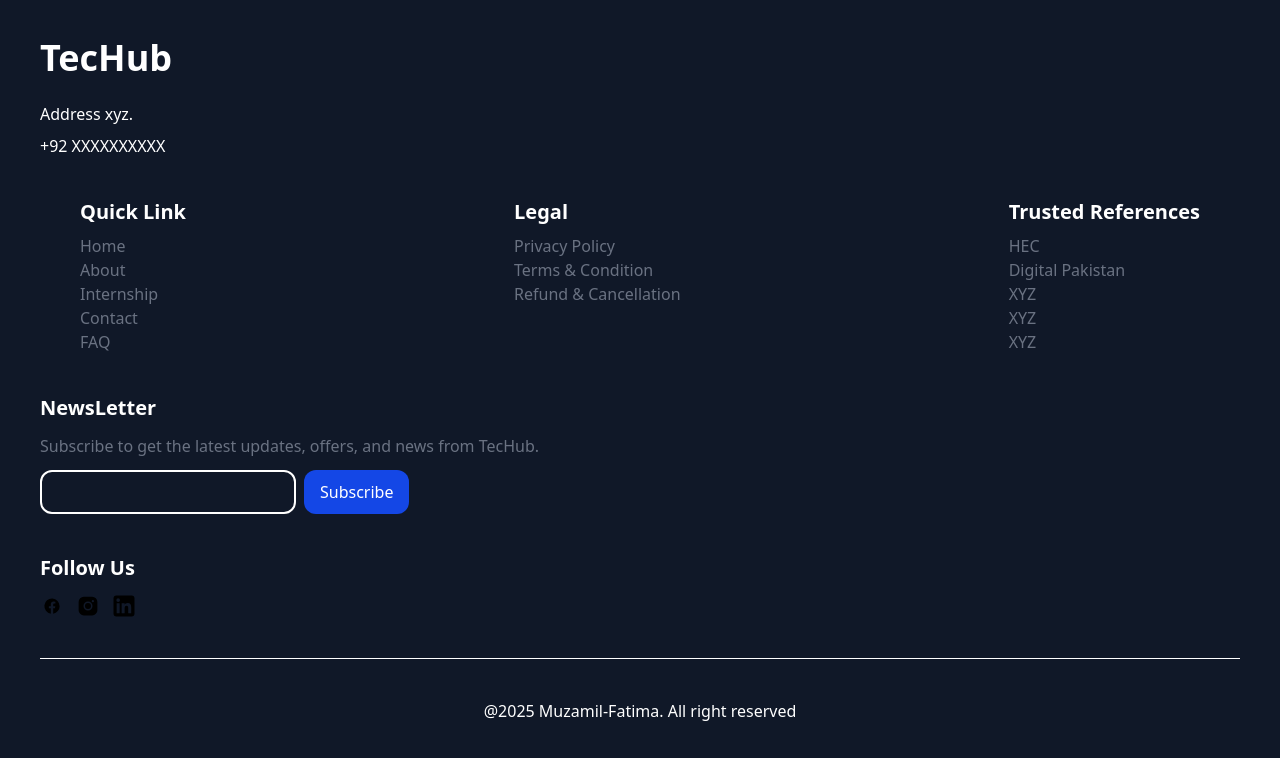
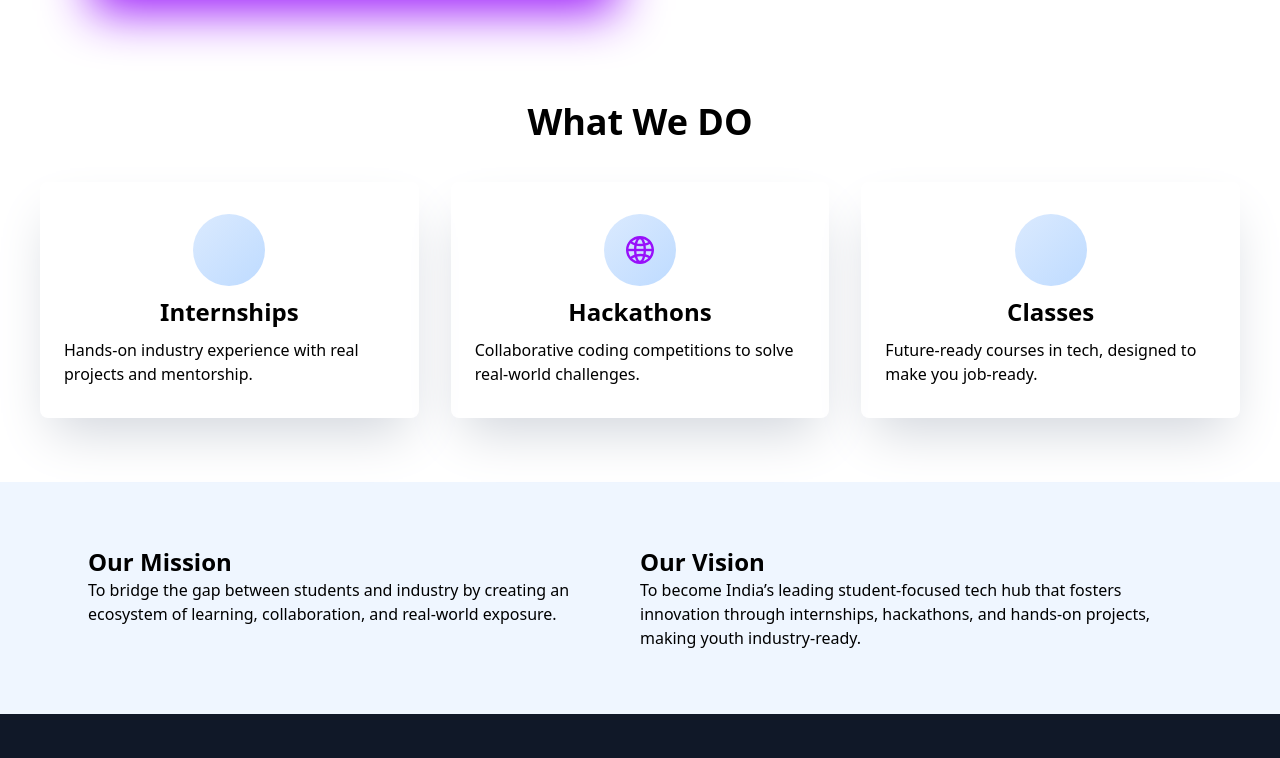
Before and after one commit to Muzamil-Fatima/Tec-Hub, a React app in the folder frontend/: page /about in a window 1280 px wide. Shown: the part 494-1252 px from the top of the page. Built offline with nearby package versions, Linux system fonts and the light colour scheme; the HTML template or start-up script is replaced by a standard one.

Commit message:
Add Style

```diff
--- a/frontend/src/pages/About/AboutUs.jsx
+++ b/frontend/src/pages/About/AboutUs.jsx
@@ -1,13 +1,15 @@
 import React from "react";
 import Training from "../../../Images/Training.png";
+import WeDo from "./WeDo";
+import OurTec from "./OurTec";
 const AboutUs = () => {
   return (
     <div>
-      <h2>About Us</h2>
+      <h2 className="text-4xl font-extrabold bg-linear-to-r from-indigo-500 via-purple-500 to-pink-500 bg-clip-text text-transparent text-center mt-6">About Us</h2>
       <div className="grid grid-cols-2 p-10 px-20 gap-6">
-        <img src={Training} alt="" />
-        <div>
-          <p>Who We Are</p>
+        <img src={Training} alt="" className="shadow-2xl shadow-purple-600 rounded-2xl" />
+        <div className="flex space-y-2 flex-col">
+          <p className="text-4xl font-bold mb-3 text-center">Who We Are</p>
           <p>
             TecHub is a tech-driven community built by passionate innovators. We
             started with the goal of providing internships, skill-building
@@ -19,6 +21,12 @@ const AboutUs = () => {
           </p>
         </div>
       </div>
+      <div>
+        <WeDo />
+      </div>
+      <div>
+        <OurTec />
+      </div>
     </div>
   );
 };
--- a/frontend/src/pages/About/OurTec.jsx
+++ b/frontend/src/pages/About/OurTec.jsx
@@ -1,9 +1,25 @@
-import React from 'react'
+import React from "react";
 
 const OurTec = () => {
   return (
-    <div>OurTec</div>
-  )
-}
+    <div className="bg-blue-50 grid grid-cols-2 p-16 mt-16">
+      <div className="ml-6">
+        <h7 className="text-2xl font-bold mb-4">Our Mission</h7>
+        <p>
+          To bridge the gap between students and industry by creating an
+          ecosystem of learning, collaboration, and real-world exposure.
+        </p>
+      </div>
+      <div className="mr-6">
+        <h7 className="text-2xl font-bold mb-4">Our Vision</h7>
+        <p >
+          To become India’s leading student-focused tech hub that fosters
+          innovation through internships, hackathons, and hands-on projects,
+          making youth industry-ready.
+        </p>
+      </div>
+    </div>
+  );
+};
 
-export default OurTec
+export default OurTec;
--- a/frontend/src/pages/About/WeDo.jsx
+++ b/frontend/src/pages/About/WeDo.jsx
@@ -1,9 +1,75 @@
-import React from 'react'
+import React from "react";
 
 const WeDo = () => {
+  const imp = [
+    {
+      title: "Internships",
+      description:
+        "Hands-on industry experience with real projects and mentorship.",
+      icon: "",
+    },
+    {
+      title: "Hackathons",
+      description:
+        "Collaborative coding competitions to solve real-world challenges.",
+      icon: (
+        <svg
+          width="32px"
+          height="32px"
+          viewBox="0 0 20 20"
+          fill="#9810fa"
+          xmlns="http://www.w3.org/2000/svg"
+        >
+          <path
+            fill-rule="evenodd"
+            clip-rule="evenodd"
+            d="M1.25 10C1.25 14.8325 5.16751 18.75 10 18.75C14.8325 18.75 18.75 14.8325 18.75 10C18.75 5.16751 14.8325 1.25 10 1.25C5.16751 1.25 1.25 5.16751 1.25 10ZM17.25 10C17.25 14.0041 14.0041 17.25 10 17.25C5.99594 17.25 2.75 14.0041 2.75 10C2.75 5.99594 5.99594 2.75 10 2.75C14.0041 2.75 17.25 5.99594 17.25 10Z"
+            fill="#9810fa"
+          />
+          <path
+            fill-rule="evenodd"
+            clip-rule="evenodd"
+            d="M6.25 10C6.25 14.5222 7.74111 18.25 10 18.25C12.2589 18.25 13.75 14.5222 13.75 10C13.75 5.47778 12.2589 1.75 10 1.75C7.74111 1.75 6.25 5.47778 6.25 10ZM12.25 10C12.25 13.7621 11.0548 16.75 10 16.75C8.94518 16.75 7.75 13.7621 7.75 10C7.75 6.23795 8.94518 3.25 10 3.25C11.0548 3.25 12.25 6.23795 12.25 10Z"
+            fill="#9810fa"
+          />
+          <path
+            d="M3.60174 5.46733L4.60789 4.35483C4.70859 4.4459 4.817 4.53499 4.9328 4.62175C6.2041 5.57424 8.2323 6.16108 10.4482 6.16108C12.3391 6.16108 14.1005 5.73495 15.3792 5.00363C15.687 4.82759 15.9613 4.63663 16.1979 4.43451L17.1722 5.57496C16.8622 5.83981 16.511 6.08431 16.1239 6.3057C14.6076 7.17293 12.5898 7.66108 10.4482 7.66108C7.92613 7.66108 5.58282 6.98307 4.03339 5.82219C3.88117 5.70814 3.73712 5.58977 3.60174 5.46733Z"
+            fill="#9810fa"
+          />
+          <path
+            d="M3.60174 14.5486L4.60789 15.6611C4.70859 15.57 4.817 15.4809 4.9328 15.3941C6.2041 14.4417 8.2323 13.8548 10.4482 13.8548C12.3391 13.8548 14.1005 14.2809 15.3792 15.0123C15.687 15.1883 15.9613 15.3793 16.1979 15.5814L17.1722 14.4409C16.8622 14.1761 16.511 13.9316 16.1239 13.7102C14.6076 12.843 12.5898 12.3548 10.4482 12.3548C7.92613 12.3548 5.58282 13.0328 4.03339 14.1937C3.88117 14.3078 3.73712 14.4261 3.60174 14.5486Z"
+            fill="#9810fa"
+          />
+          <path d="M1.75 10.75V9.25H18.25V10.75H1.75Z" fill="#9810fa" />
+        </svg>
+      ),
+    },
+    {
+      title: "Classes",
+      description:
+        "Future-ready courses in tech, designed to make you job-ready.",
+      icon: "",
+    },
+  ];
   return (
-    <div>WeDo</div>
-  )
-}
+    <div>
+      <h7 className="text-4xl font-bold mb-3 text-center flex justify-center mt-16"> What We DO</h7>
+      <div className="grid grid-cols-3 gap-8 items-center m-10 bg-white rounded-lg">
+        {imp.map((item, index) => (
+          <div
+            key={index}
+            className="bg-purple-6 flex flex-col gap-2.5 items-center p-4 pt-8 px-6 shadow-2xl shadow-gray-300 pb-8 rounded-lg hover:shadow-xl"
+          >
+            <div className="bg-linear-to-br from-blue-100 via-purple to bg-blue-200 rounded-full w-18 h-18 flex justify-center items-center hover:rotate-45 ">
+              {item.icon}
+            </div>
+            <p className="font-bold text-2xl">{item.title}</p>
+            <p>{item.description}</p>
+          </div>
+        ))}
+      </div>
+    </div>
+  );
+};
 
-export default WeDo
+export default WeDo;
--- a/frontend/src/pages/ContactUs/ContactInfo.jsx
+++ b/frontend/src/pages/ContactUs/ContactInfo.jsx
@@ -1,9 +1,26 @@
-import React from 'react'
-
+import React from "react";
+import Message from "./Message";
+import GetInTouch from "./GetInTouch";
 const ContactInfo = () => {
   return (
-    <div>ContactInfo</div>
-  )
-}
+    <div>
+      <div className="  bg-linear-to-r from-indigo-700 via-purple-800 to-pink-700 py-20 text-white">
+        <h6 className="text-4xl text-center font-extrabold m-6">
+          Get in <span className="text-yellow-500"> Touch</span>
+        </h6>
+        <p className="text-center">
+          Have questions, ideas, or want to work with us? We’d love to hear from
+          you.
+        </p>
+      </div>
+      <div className="bg-gray-100">
+        <Message />
+      </div>
+      <div>
+        <GetInTouch />
+      </div>
+    </div>
+  );
+};
 
-export default ContactInfo
+export default ContactInfo;
--- a/frontend/src/pages/ContactUs/GetInTouch.jsx
+++ b/frontend/src/pages/ContactUs/GetInTouch.jsx
@@ -1,9 +1,36 @@
-import React from 'react'
+import React from "react";
 
 const GetInTouch = () => {
+  const information = [
+    { title: "Email", icon: "", description: "tecHub@gmail.com" },
+    { title: "Phone", icon: "", description: "+92 XXXXXXXXXX" },
+    {
+      title: "Address",
+      icon: "",
+      description: "Gujranwala, Punjab , Pakistan",
+    },
+  ];
   return (
-    <div>GetInTouch</div>
-  )
-}
+    <div>
+      <h3 className="text-4xl font-bold mb-3 text-center flex justify-center mt-16">
+        Contact <span className="text-blue-700 ml-2"> Information</span>{" "}
+      </h3>
+      <div className="grid grid-cols-3 gap-8 items-center m-10 bg-white rounded-lg">
+        {information.map((item, index) => (
+          <div
+            key={index}
+            className="bg-purple-6 flex flex-col gap-2.5 items-center p-4 pt-8 px-6 shadow-2xl shadow-gray-300 pb-8 rounded-lg hover:shadow-xl"
+          >
+            <div className="bg-linear-to-br from-blue-100 via-purple to bg-blue-200 rounded-full w-18 h-18 flex justify-center items-center hover:rotate-45 ">
+              {item.icon}
+            </div>
+            <p className="font-bold text-xl">{item.title}</p>
+            <p>{item.description}</p>
+          </div>
+        ))}
+      </div>
+    </div>
+  );
+};
 
-export default GetInTouch
+export default GetInTouch;
--- a/frontend/src/pages/ContactUs/Message.jsx
+++ b/frontend/src/pages/ContactUs/Message.jsx
@@ -1,9 +1,54 @@
-import React from 'react'
+import React from "react";
 
 const Message = () => {
   return (
-    <div>Message</div>
-  )
-}
+    <div className="p-20 ">
+      <div className="bg-white w-8/12 rounded-2xl flex justify-center m-auto hover:shadow-2xl shadow-purple-200">
+        <div className="flex flex-col space-y-2.5 w-full m-6">
+          <h6 className="text-4xl font-bold mb-3 text-center justify-center flex mt-8 text-gray-600">
+            Send Us a Message
+          </h6>
+          <label htmlFor="" className="font-bold text-gray-600">
+            Name
+          </label>
+          <input
+            type="text"
+            placeholder="Enter Your Name"
+            className="border border-gray-400 rounded-lg px-2 py-2.5"
+          />
+          <label htmlFor="" className="font-bold text-gray-600">
+            Email
+          </label>
+          <input
+            type="text"
+            placeholder="Enter Your Email"
+            className="border border-gray-400 rounded-lg px-2 py-2.5"
+          />
 
-export default Message
+          <label htmlFor="" className="font-bold text-gray-600">
+            Mobile Number
+          </label>
+          <input
+            type="text"
+            placeholder="Enter Your Mobile Number"
+            className="border border-gray-400 rounded-lg px-2 py-2.5"
+          />
+
+          <label htmlFor="" className="font-bold text-gray-600">
+            Enter a Query
+          </label>
+          <textarea
+            type="text"
+            placeholder="Enter Your Message"
+            className="border border-gray-400 rounded-lg px-2 py-2.5"
+          />
+          <button className="bg-blue-700 hover:border-2 hover:border-black py-2 rounded-2xl text-xl text-white mb-8 mt-6">
+            Send a Message{" "}
+          </button>
+        </div>
+      </div>
+    </div>
+  );
+};
+
+export default Message;
```
